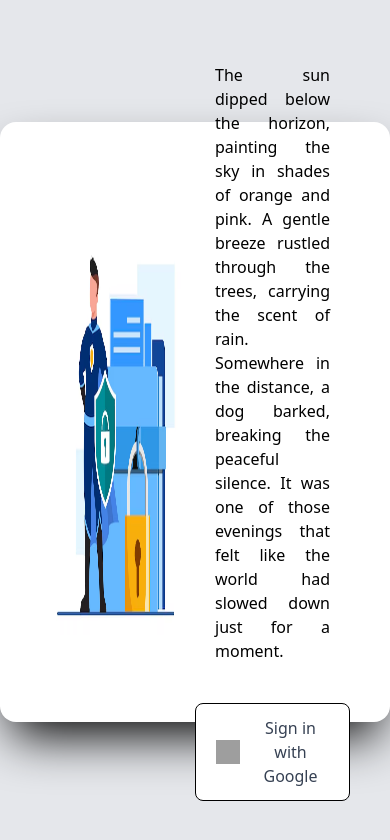
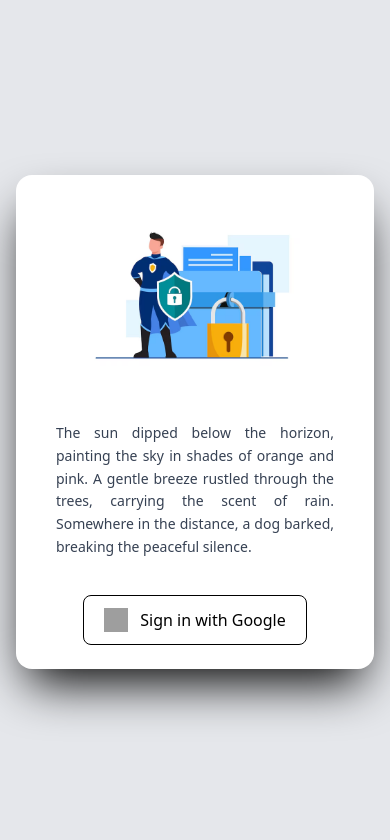
Before and after one commit to KotiyaUday/Lost-and-Found-Hub, a Next.js app: page /Registration in a window 390 px wide. Shown: the top 840 px of the page. Built offline with nearby package versions, Linux system fonts and the light colour scheme; grey boxes are pictures that could not be loaded.

Commit message:
responsive registration page

```diff
--- a/app/Registration/page.js
+++ b/app/Registration/page.js
@@ -1,42 +1,41 @@
-"use client"
-// import Link from 'next/link';
-import React from 'react';
+"use client";
+import React from "react";
 
-// Name, Email, Phone No, Clg Name
+const Registration = () => {
+  return (
+    <div className="min-h-screen w-full bg-gray-200 flex items-center justify-center px-4">
+      {/* Outer Card */}
+      <div className="bg-white flex flex-col md:flex-row items-center md:items-stretch p-6 md:p-10 rounded-2xl shadow-2xl shadow-black max-w-5xl w-full">
 
-const registration = () => {
-    return <>
-        <div className='h-screen w-screen bg-gray-200 flex items-center justify-center'>
-            <div className='bg-white h-150 w-260 flex p-10 rounded-2xl shadow-2xl shadow-black'>
-                <div className='flex-1 flex justify-center'>
+        {/* LEFT SIDE - IMAGE */}
+        <div className="flex-1 flex justify-center mb-6 md:mb-0">
           <img
             src="/assets/registration.jpg"
             alt="Registration"
-                        className='w-180'
+            className="w-64 sm:w-80 md:w-96 lg:w-[420px] object-contain"
           />
         </div>
 
-                <div className='flex-1 flex flex-col items-center justify-center'>
-                    <p className='p-5 text-justify text-base'>
-                        The sun dipped below the horizon, painting the sky in shades of orange and pink. A gentle breeze rustled through the trees, carrying the scent of rain. Somewhere in the distance, a dog barked, breaking the peaceful silence. It was one of those evenings that felt like the world had slowed down just for a moment.
+        {/* RIGHT SIDE - TEXT + BUTTON */}
+        <div className="flex-1 flex flex-col items-center md:items-start text-center md:text-left justify-center">
+          <p className="p-4 text-gray-700 text-sm sm:text-base md:text-lg leading-relaxed text-justify">
+            The sun dipped below the horizon, painting the sky in shades of orange and pink. A gentle breeze rustled through the trees, carrying the scent of rain. Somewhere in the distance, a dog barked, breaking the peaceful silence.
           </p>
-                    <button
-                        className="flex items-center justify-center gap-3 bg-white border border-black rounded-lg px-5 py-3 mt-5 hover:shadow-xl active:scale-95" >
+
+          <button className="flex items-center justify-center gap-3 bg-white border border-black rounded-lg px-5 py-3 mt-5 hover:shadow-xl active:scale-95 transition">
             <img
               src="https://www.svgrepo.com/show/475656/google-color.svg"
               alt="Google logo"
               className="w-6 h-6"
             />
-                        <span className="text-gray-700 font-medium text-black">
+            <span className="font-medium text-black">
               Sign in with Google
             </span>
           </button>
-
-                </div>
-
         </div>
       </div>
-    </>;
-}
+    </div>
+  );
+};
 
-export default registration
+export default Registration;
```
Lines whose indentation alone changed are shown as unchanged.
